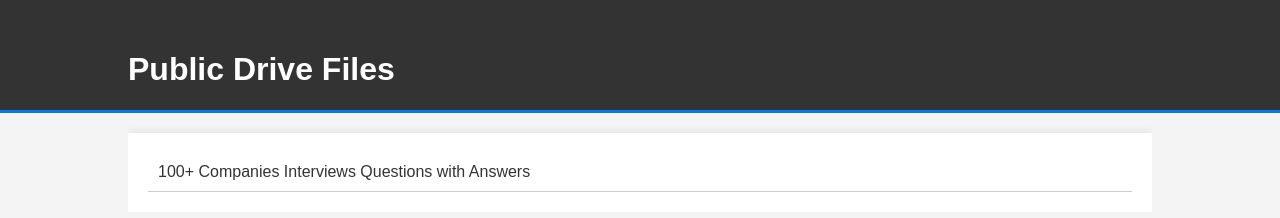
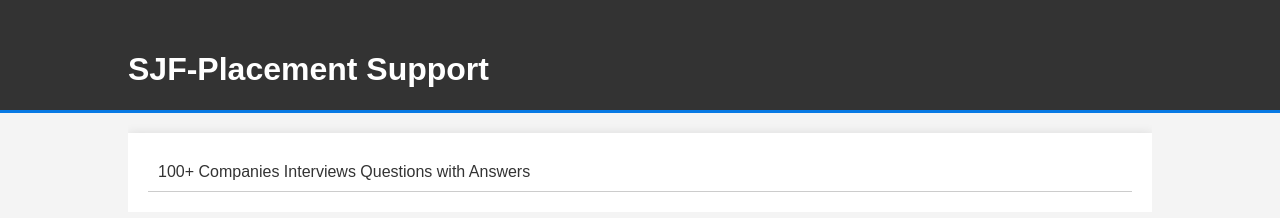
Before and after one commit to fayaf2/SJF-Placement, a plain HTML site: page index.html in a window 1280 px wide. Drawn offline with Linux system fonts and the light colour scheme.

Commit message:
Update index.html
Signed-off-by: Fayaz PM <103599826+fayaf2@users.noreply.github.com>

```diff
--- a/index.html
+++ b/index.html
@@ -55,7 +55,7 @@
 <body>
     <header>
         <div class="container">
-            <h1>Public Drive Files</h1>
+            <h1>SJF-Placement Support</h1>
         </div>
     </header>
     <div class="container">
```
